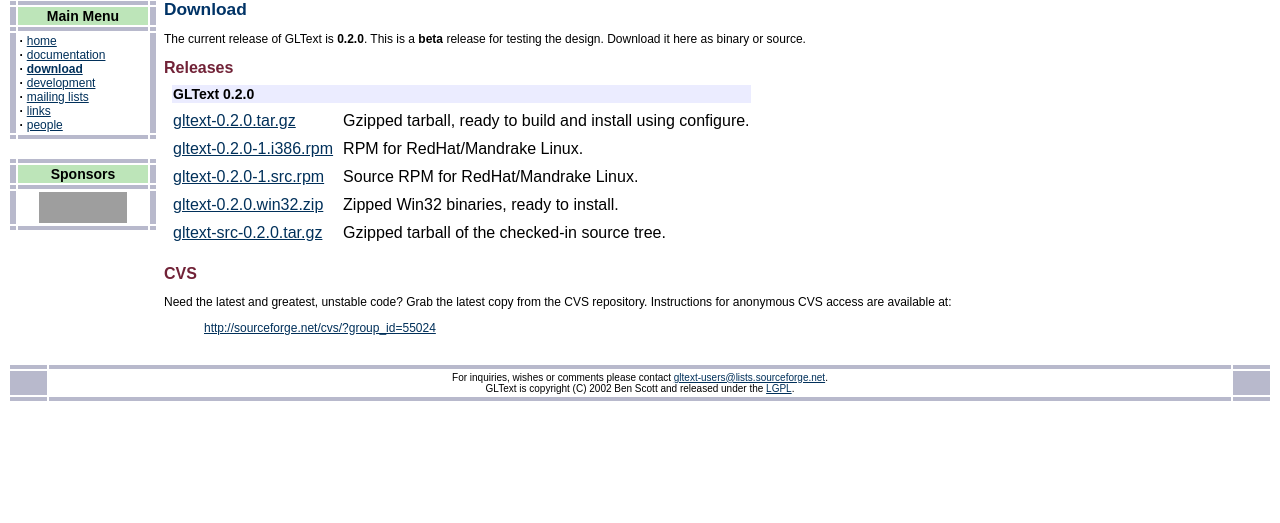
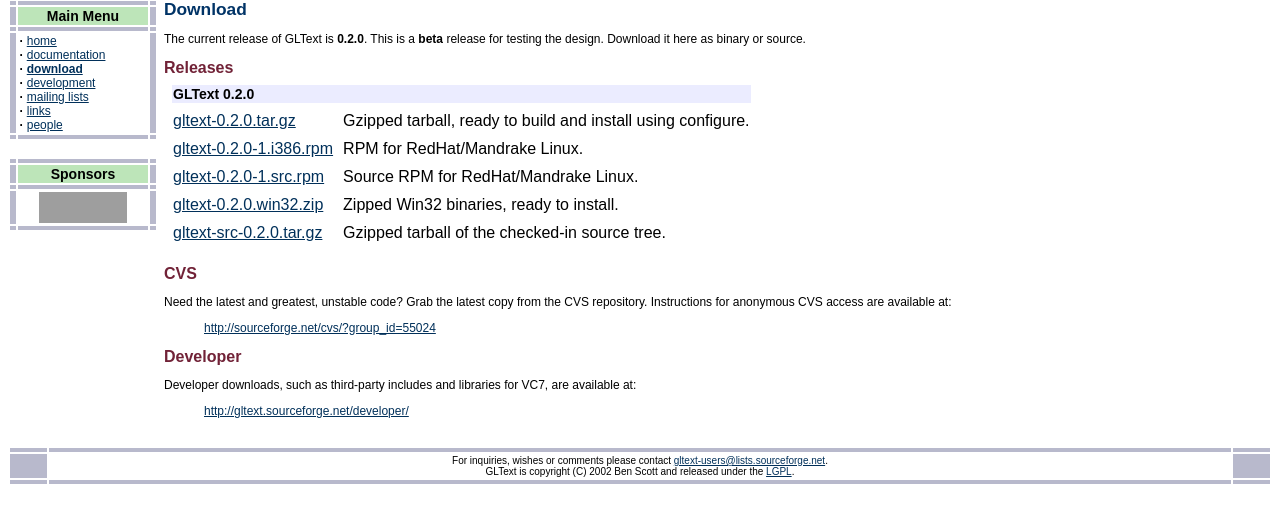
Before and after one commit to chadaustin/gltext, a PHP site: page /download.php in a window 1280 px wide. Shown: the part 106-629 px from the top of the page. Run offline with PHP 8.4, Linux system fonts and the light colour scheme; grey boxes are pictures that could not be loaded.

Commit message:
adding a link to third-party includes and libs on the download page
git-svn-id: file:///desktop/SourceForge%20Backup/gltext/svnrepos/trunk@100 50dcfde6-9711-4529-806c-7900125e0fc8

```diff
--- a/web/download.php
+++ b/web/download.php
@@ -1,5 +1,5 @@
 <?php
-// $Id: download.php,v 1.4 2002-12-23 23:44:40 nonchocoboy Exp $
+// $Id: download.php,v 1.5 2003-02-04 04:17:55 aegis Exp $
 include 'common.inc';
 layoutHeader('download', 'download');
 
@@ -66,6 +66,16 @@
 <a href="http://sourceforge.net/cvs/?group_id=55024">http://sourceforge.net/cvs/?group_id=55024</a>
 </blockquote>
 
+<h2>Developer</h2>
+<p>
+Developer downloads, such as third-party includes and libraries for VC7,
+are available at:
+</p>
+
+<blockquote>
+<a href="developer/">http://gltext.sourceforge.net/developer/</a>
+</blockquote>
+
 <?php
 layoutFooter();
 ?>
```
